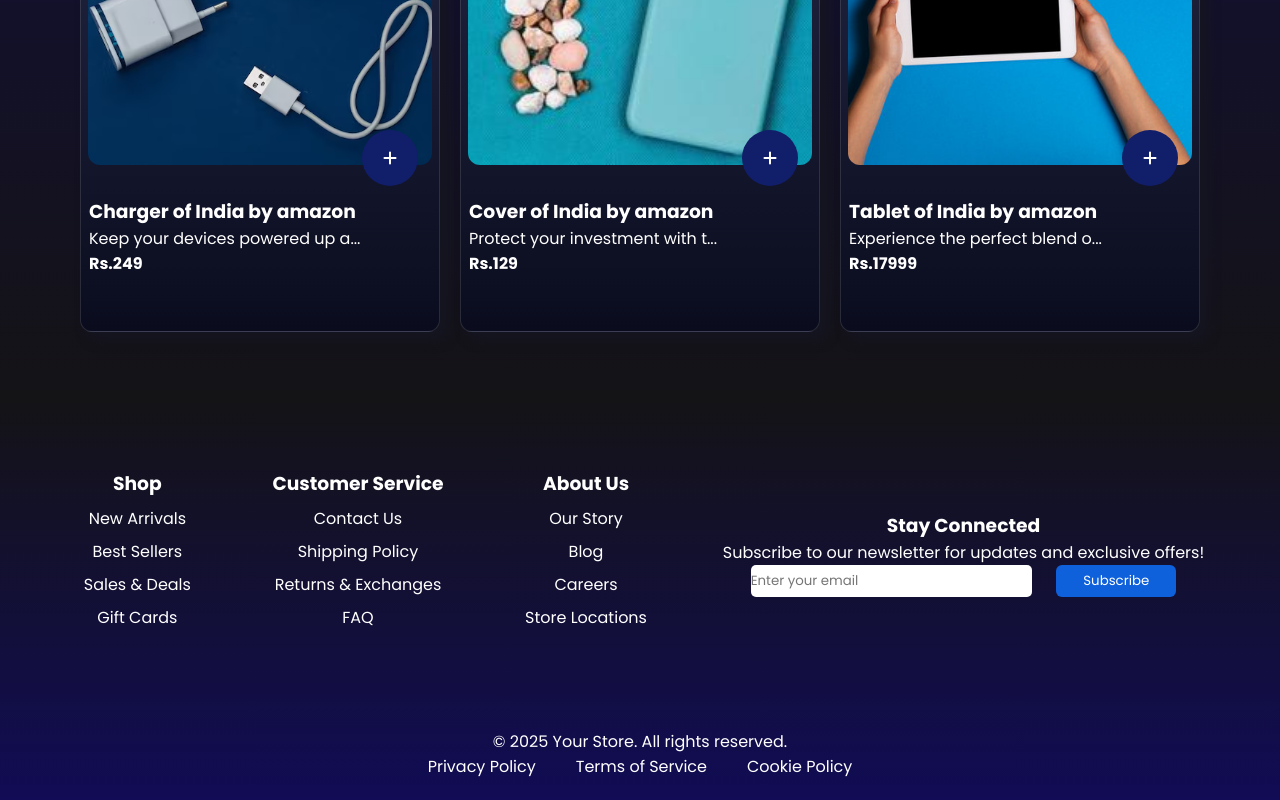
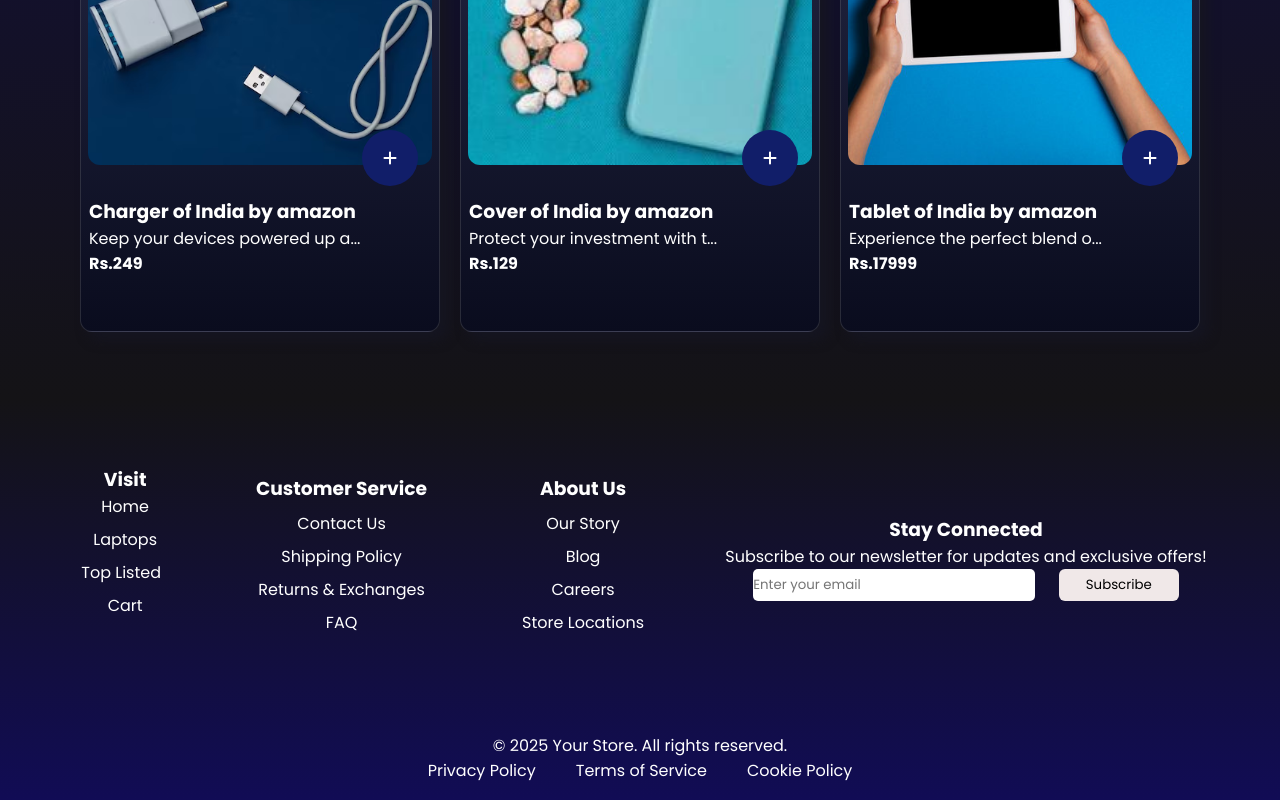
Before and after one commit to yasirakhlaque/React-E-Commerce, a React (Vite) app: page / in a window 1280 px wide. Shown: the part 2013-2813 px from the top of the page. Built offline with nearby package versions, Linux system fonts and the light colour scheme; a web font is replaced by a local one.

Commit message:
fixed footer styles

```diff
--- a/src/Components/Footer.jsx
+++ b/src/Components/Footer.jsx
@@ -1,18 +1,24 @@
 import '../styles/Footer.css'
-
+import {Link} from 'react-router-dom'
+import { HashLink } from 'react-router-hash-link';
+import { useContext } from 'react';
+import { ThemeContext } from '../App';
 
 const Footer = () => {
+    const { theme } = useContext(ThemeContext);
     return (
-        <footer className="footer">
+        <footer className={`footer ${theme}`}>
             <div className="footer-content">
                 {/* Shop Section */}
                 <div className="footer-section">
-                    <h3>Shop</h3>
+                    <h3>Visit</h3>
                     <ul>
-                        <li><a href="#">New Arrivals</a></li>
-                        <li><a href="#">Best Sellers</a></li>
-                        <li><a href="#">Sales & Deals</a></li>
-                        <li><a href="#">Gift Cards</a></li>
+                    <HashLink smooth to="/#home">Home</HashLink>
+                        <li><a href="#">Laptops</a></li>
+                        <HashLink smooth to="/#top-section">Top Listed</HashLink>
+                        <Link to="/cart">
+                            <li>Cart</li>
+                        </Link>
                     </ul>
                 </div>
 
--- a/src/styles/Footer.css
+++ b/src/styles/Footer.css
@@ -6,6 +6,11 @@
     background: linear-gradient(to top,  #110c55, #141316);
     color: white;
     min-height: 50vh;
+}
+
+.footer.light{
+    color: black;
+    background: linear-gradient(to top,  #a7a7a7, #f0e8e8  );
 }
 
 .footer .footer-content{
@@ -30,8 +35,14 @@
     list-style: none;
 }
 
-.footer .footer-content .footer-section ul li{
+.footer .footer-content .footer-section ul li,
+.footer .footer-content .footer-section ul a
+{
     margin: 1vh;
+    &:hover{
+        color: #156ee2;
+        cursor: pointer;
+    }
 }
 
 .newsletter-form{
@@ -52,9 +63,27 @@
     width: 15vh;
     height: 4vh;
     border: none;
-    background-color: #0e60db;
+    background: #f0e8e8;
+    border: 1px solid transparent;
+    color: rgb(0, 0, 0);
+    border-radius: 6px;
+    transition: all .3s ease;
+
+    &:hover{
+        border: 1px solid rgb(255, 255, 255);
+        background: transparent;
+        color: rgb(255, 255, 255);
+    }
+}
+
+.footer.light .newsletter-form button{
+    background: #000;
     color: white;
-    border-radius: 6px;
+    &:hover{
+        border: 1px solid rgb(0, 0, 0);
+        background: transparent;
+        color: rgb(0, 0, 0);
+    }
 }
 
 .footer-bottom{
```
